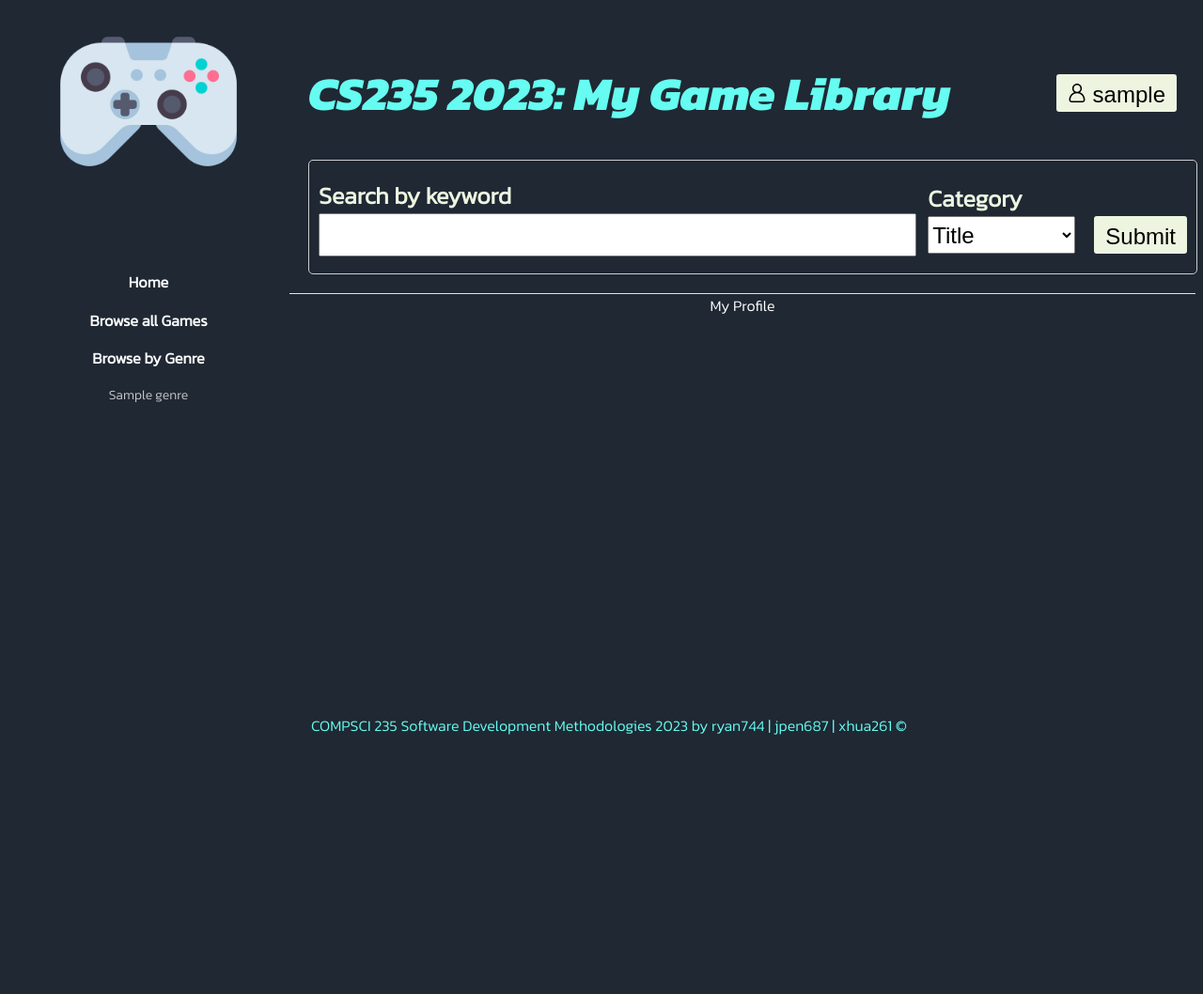
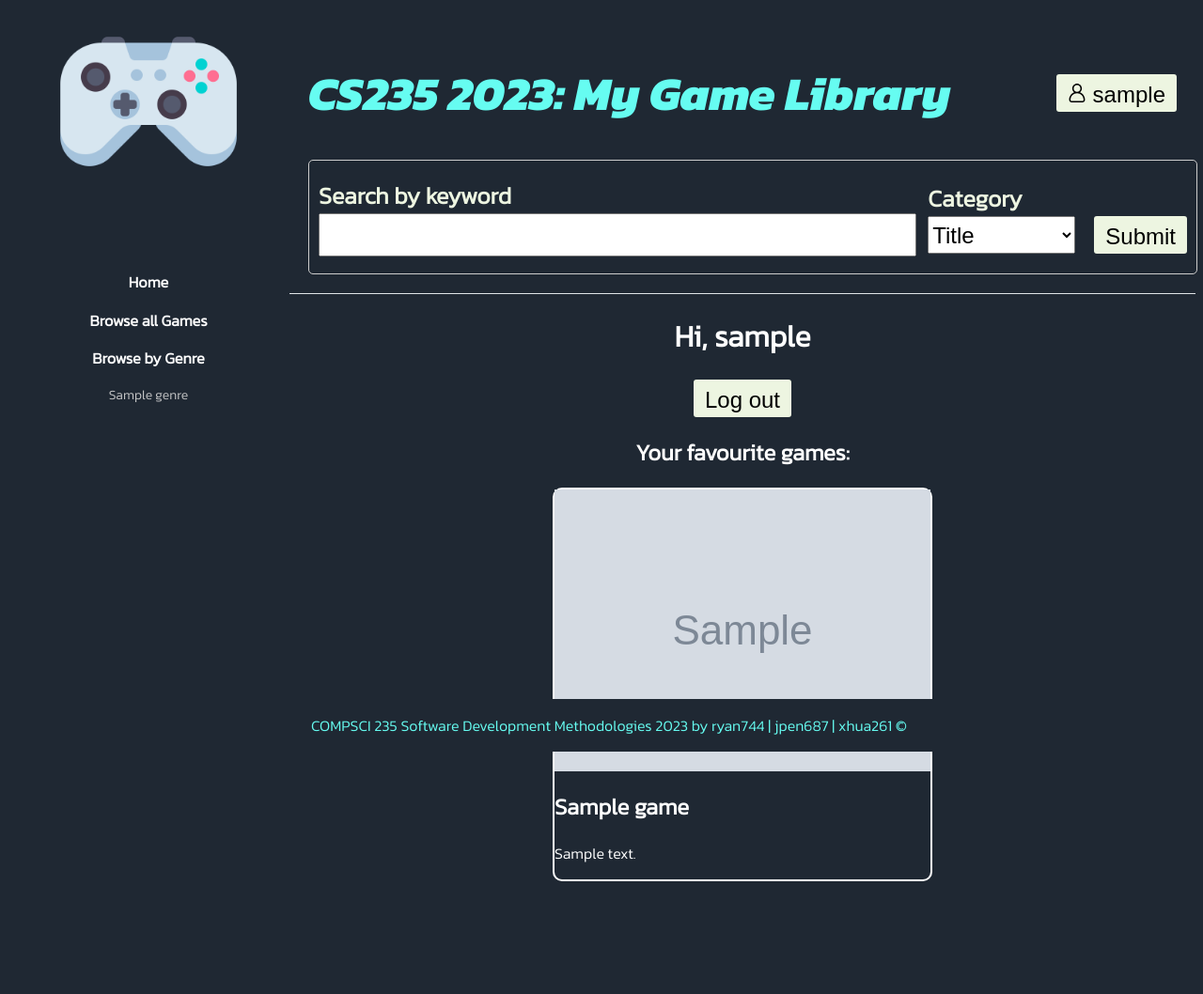
Before and after one commit to UoA-CS-Sindhwani-CS235-S2-2023/cs235-2023-gameswebapp-assignment-ryan744_jpen687, a Flask app: template games/templates/profile/profile.html in a window 1280 px wide. Shown: the whole page at 94% size. Before the commit the page ends 782 px from the top, so only its background shows below. Run offline with Flask 2, Linux system fonts and the light colour scheme; the template is opened without the code that fills it: most values are stand-ins (such as "Sample title", 1, 10 or a date in 2020); grey boxes marked "Sample" are stand-in pictures; some libraries are stand-ins or nearby versions.

Commit message:
Add favourite games on the profile page

```diff
--- a/games/domainmodel/model.py
+++ b/games/domainmodel/model.py
@@ -1,5 +1,5 @@
 from datetime import datetime
-
+from bisect import insort_left
 
 class Publisher:
     def __init__(self, publisher_name: str):
@@ -253,7 +253,7 @@ class User:
     def add_favourite_game(self, game):
         if not isinstance(game, Game) or game in self.__favourite_games:
             return
-        self.__favourite_games.append(game)
+        insort_left(self.__favourite_games, game, key=lambda x: x.title)
 
     def remove_favourite_game(self, game):
         if not isinstance(game, Game) or game not in self.__favourite_games:
--- a/games/profile/profile.py
+++ b/games/profile/profile.py
@@ -1,6 +1,8 @@
-from flask import Blueprint, render_template
+from flask import Blueprint, render_template, session
 
 import games.utilities.utilities as utilities
+import games.profile.services as services
+import games.adapters.repository as repo
 from games.authentication.authentication import login_required, logged_in_username
 
 profile_blueprint = Blueprint(
@@ -10,8 +12,10 @@ profile_blueprint = Blueprint(
 @profile_blueprint.route('/my-profile', methods=['GET'])
 @login_required
 def profile():
+    favourite_games = services.get_favourite_games(session['username'], repo.repo_instance)
     return render_template(
         'profile/profile.html',
         genres=utilities.get_genres(),
         logged_in_username=logged_in_username(),
+        favourite_games=favourite_games
       )
--- /dev/null
+++ b/games/profile/services.py
@@ -0,0 +1,5 @@
+from games.gamesLib.services import multi_games_to_dict
+
+def get_favourite_games(username, repo):
+  user = repo.get_user(username);
+  return multi_games_to_dict(user.favourite_games)
--- a/games/templates/profile/profile.html
+++ b/games/templates/profile/profile.html
@@ -1,5 +1,24 @@
 {% extends 'layout.html' %}
 
 {% block content %}
-<div>My Profile</div>
+<h1>Hi, {{ logged_in_username }}</h1>
+<button>
+  <a class="nostyle" href="{{ url_for('authentication_bp.logout') }}">Log out</a>
+</button>
+{% if favourite_games|length == 0 %}
+    No games in your favourites.
+{% else %}
+    <h2>Your favourite games:</h2>
+    {% for game in favourite_games %}
+    <div class="game-front-cover">
+      <a class="nostyle" href="{{ url_for('gameDescription_bp.gameDescription', gameid=game.id) }}">
+          <div class="game-image-container">
+            <img class="game-image" src={{game.image_hyperlink}} alt="Game image">
+          </div>
+          <h2>{{game.title}}</h2>
+          <p>{{game.summary}}</p>
+      </a>
+    </div>
+{% endfor %}
+{% endif %}
 {% endblock %}
```
